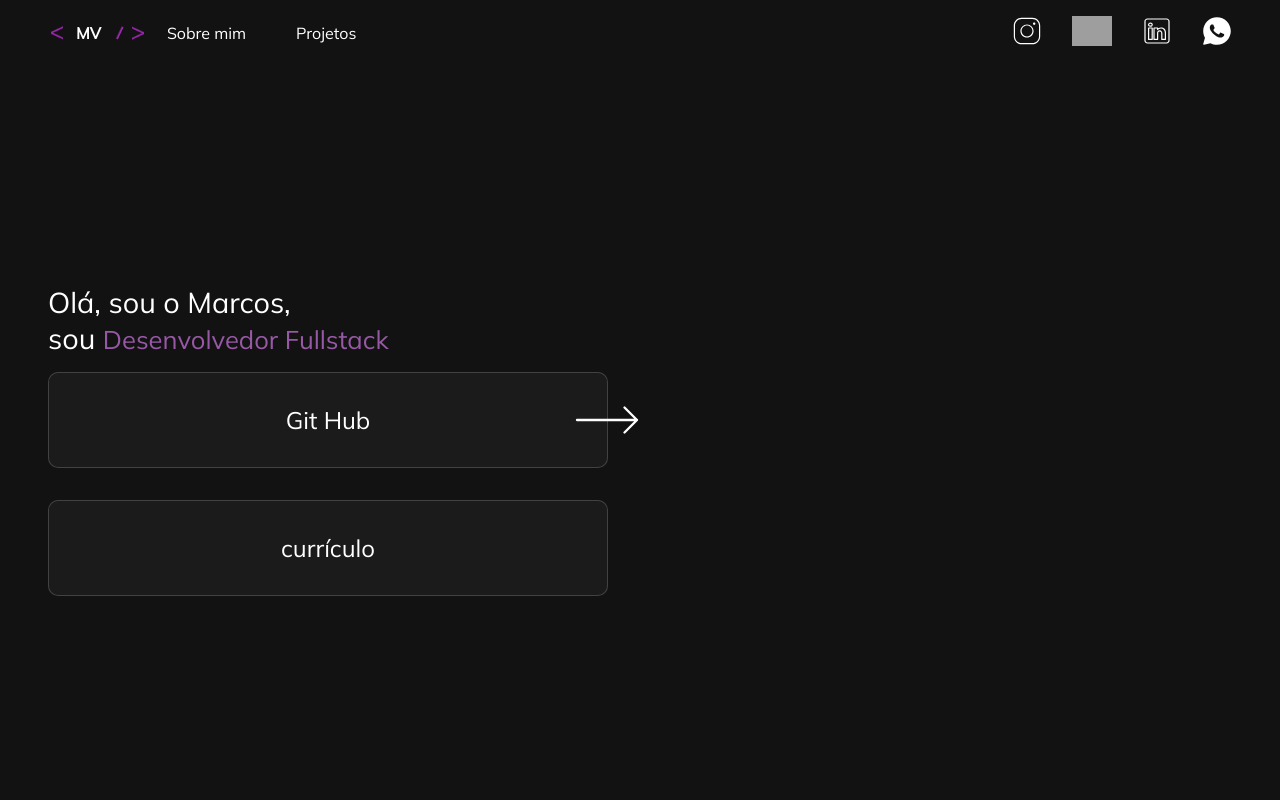
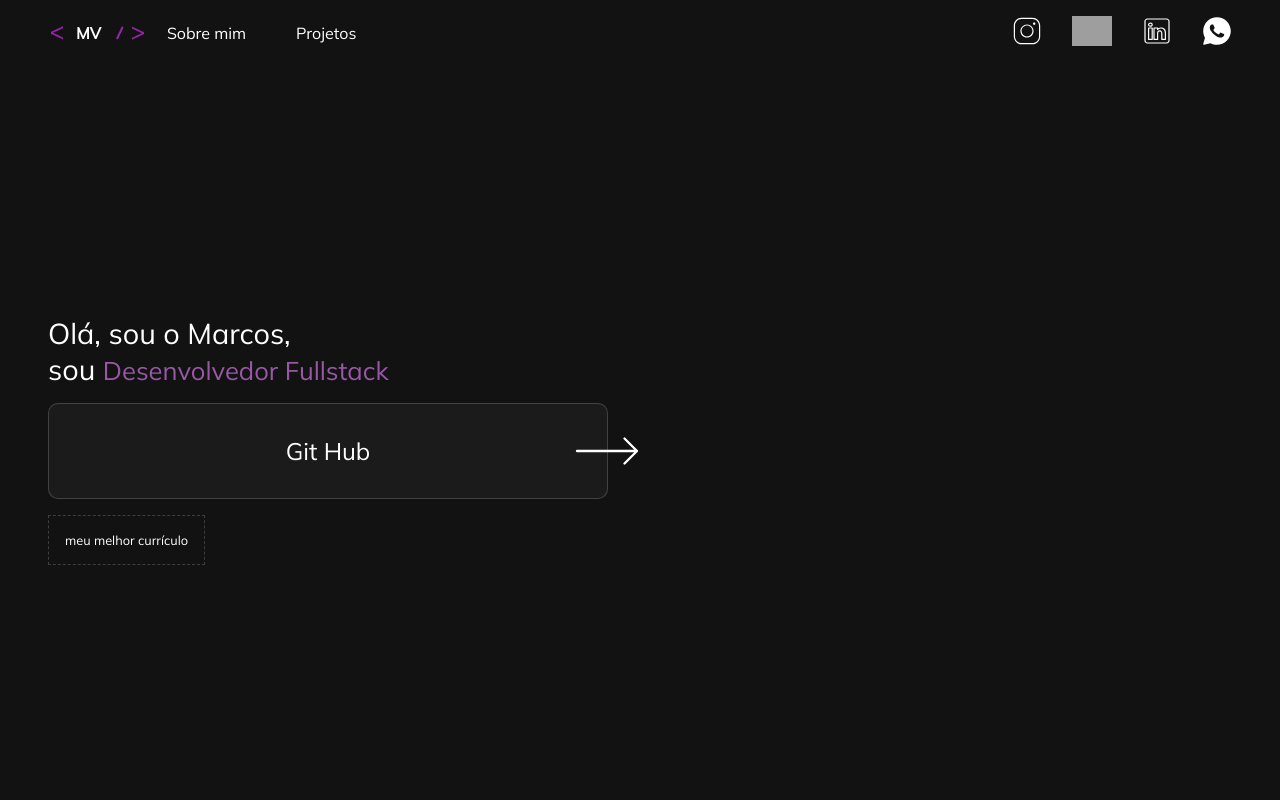
Before and after one commit to marcosillvestre/portifolio, a React (Vite) app: page / in a window 1280 px wide. Shown: the top 800 px of the page. Built offline with nearby package versions, Linux system fonts and the light colour scheme; grey boxes are pictures that could not be loaded.

Commit message:
fe updates : style

```diff
--- a/src/GlobalStyles/GlobalStyles.jsx
+++ b/src/GlobalStyles/GlobalStyles.jsx
@@ -8,6 +8,7 @@ box-sizing: border-box;
 font-family: 'Mulish', sans-serif;
 outline: none;
 scroll-behavior: smooth;
+
 
 .title{
 text-align:center;
@@ -57,7 +58,8 @@ justify-content: center;
 align-items: center;
 text-align: center;
 position: relative;
-
+   padding: 2rem;
+    width: 35rem;
 svg{
     position: absolute;
     right: -40px;
--- a/src/components/Header/styles.jsx
+++ b/src/components/Header/styles.jsx
@@ -13,6 +13,7 @@ flex-direction: column;
 width: 100dvw;
 position: fixed;
 z-index: 1;
+
 .handler {
     display: none;
     background-color: #181616;
--- a/src/components/homePage/index.jsx
+++ b/src/components/homePage/index.jsx
@@ -1,11 +1,25 @@
-import React from "react";
+import React, { useState } from "react";
 
 import { Container, ContainerButtons, Text } from "./styles";
 export function Section() {
+    const [load, setLoad] = useState(false)
+
+    function downloadCurr() {
+        setLoad(true)
 
 
+        const anchor = document.getElementById("curriculum")
+        anchor.href = "../../../public/marcosillvestre.pdf"
+
+        setTimeout(() => {
+
+            anchor.download = "curriculo marcos silvestre"
+            setLoad(false)
+        }, 5000);
+    }
+
     return (
-        <Container >
+        <Container load={load}>
             <Text>
                 Olá, sou o Marcos, <br />
                 sou <p className="dev">Desenvolvedor Fullstack</p>
@@ -31,12 +45,13 @@ export function Section() {
                 </a>
 
                 <a
-                    href="../../../public/marcosillvestre.pdf"
-                    download={true}
-                    className='button'
-
+                    // href="../../../public/marcosillvestre.pdf"
+                    // download={true}
+                    className='curriculum'
+                    id="curriculum"
+                    onClick={() => downloadCurr()}
                 >
-                    currículo
+                    meu melhor currículo
                 </a>
             </ContainerButtons>
 
--- a/src/components/homePage/styles.jsx
+++ b/src/components/homePage/styles.jsx
@@ -8,29 +8,45 @@ height: 100dvh;
 padding: 0 3rem;
 gap:1rem;
 
-a{
-        padding: 2rem;
-    width: 35rem;
-}
+
+    cursor:${props => props.load ? "wait" : ""} ;
 
 @media (max-width: 760px){
 padding: 0;
-flex-direction: column;
 justify-content: center;
 align-items: center;
 gap: 2rem;
+
+span{
+    width: 100%;
+    padding: 5rem;
+
+}
+a{
+    width: 100%;
+}
 }
 
 `
 
+export const ContainerButtons = styled.span`
+    display: flex;
+    flex-direction: column;
+    gap: 1rem;
 
+    .curriculum{
+        color: #fff;
+        border: 1px dashed  rgba(105, 103, 103, 0.518);
+        padding: 1rem;
+        width: max-content;
+        font-size: .8rem;
 
-export const ContainerButtons = styled.span`
-    display: grid;
-    gap: 2rem;
-    button{
+        &:hover{
+            border:  1px solid #fff;
+        background-color: rgba(105, 103, 103, 0.518);
 
-    }
+        }
+            }
 `
 export const Button = styled.button`
 
```
